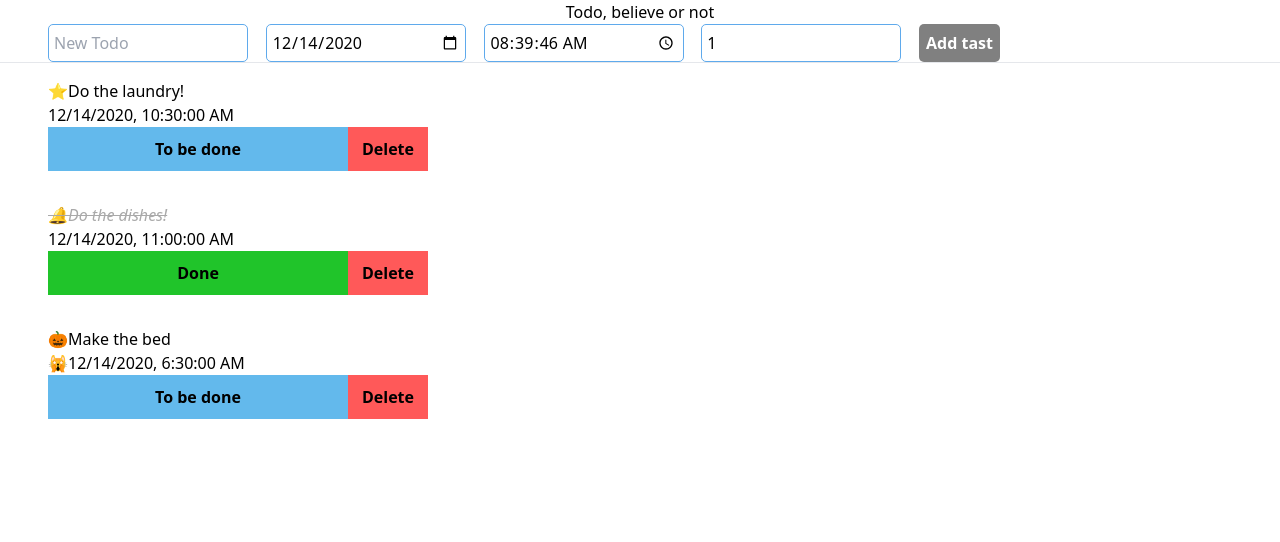
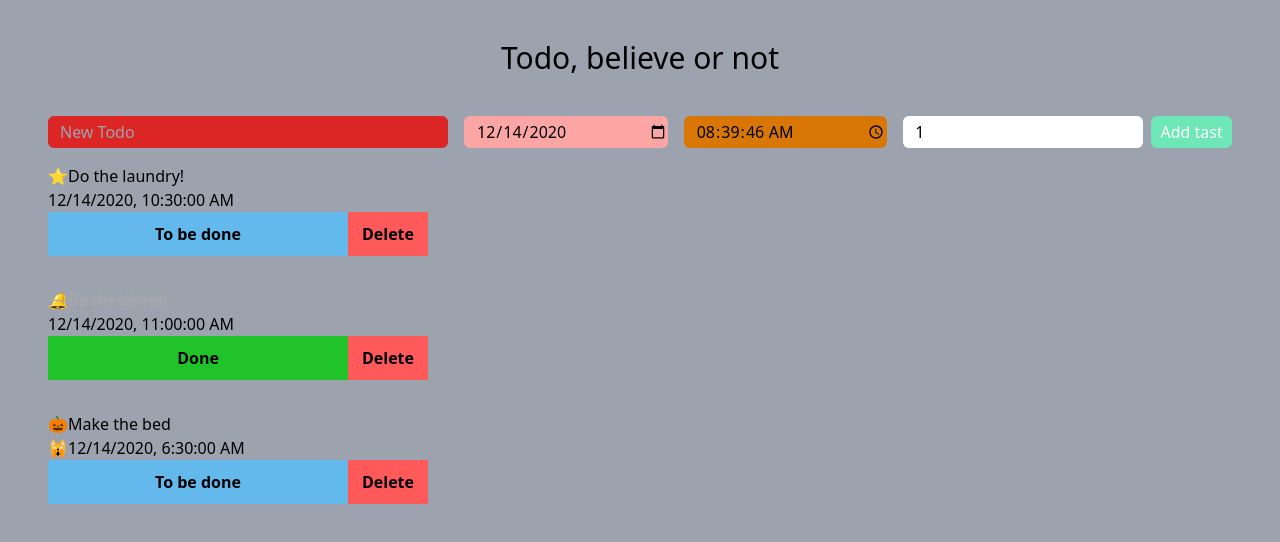
Before and after one commit to Shan-Mi/js4-todo, a React (Create React App) app: page / in a window 1280 px wide. Shown: the top 542 px of the page. Built offline with nearby package versions, Linux system fonts and the light colour scheme.

Commit message:
:lipstick: Replace styled component with tailwind

```diff
--- a/src/App.js
+++ b/src/App.js
@@ -2,11 +2,6 @@ import React, { useState, useEffect } from "react"
 import TodoItem from "./components/Todo/TodoItem"
 import TodoCreate from "./components/Todo/TodoCreate"
 import TaskContext from "./contexts/TaskContext"
-import styled from "styled-components"
-
-const TitleWrapper = styled.h1`
-  text-align: center;
-`
 
 function App() {
   const todoList = [
@@ -33,7 +28,6 @@ function App() {
     },
   ]
 
-  // const [taskList, setTaskList] = useState(todoList)
   const intialState = localStorage.hasOwnProperty("todos")
     ? JSON.parse(localStorage.getItem("todos"))
     : todoList
@@ -46,10 +40,12 @@ function App() {
 
   return (
     <TaskContext.Provider value={{ taskList, setTaskList }}>
-      <div className="">
-        <TitleWrapper>Todo, believe or not</TitleWrapper>
+      <div className="min-h-screen bg-gray-400 overflow-x-hidden">
+        <h1 className="text-black text-3xl text-center py-10">
+          Todo, believe or not
+        </h1>
         <TodoCreate />
-        <hr />
+
         {taskList.map((todoItem) => (
           <TodoItem key={todoItem.id} todoItem={todoItem} />
         ))}
--- a/src/components/Todo/TodoCreate.jsx
+++ b/src/components/Todo/TodoCreate.jsx
@@ -1,31 +1,5 @@
 import React, { useContext, useState, useEffect } from "react"
 import TaskContext from "../../contexts/TaskContext"
-import styled from "styled-components"
-
-const InputWrapper = styled.input`
-  padding: 5px;
-  width: 100%;
-  max-width: 200px;
-  box-sizing: border-box;
-  border-radius: 5px;
-  border: solid 1px #5faaec;
-`
-
-const AddBtn = styled.button`
-  padding: 7px;
-  box-sizing: border-box;
-  border: none;
-  border-radius: 5px;
-  background-color: grey;
-  color: white;
-  font-weight: bold;
-`
-const FormWrapper = styled.form`
-  display: flex;
-  justify-content: space-between;
-  max-width: 1000px;
-  padding-left: 3rem;
-`
 
 const TodoCreate = () => {
   const { taskList, setTaskList } = useContext(TaskContext)
@@ -83,33 +57,44 @@ const TodoCreate = () => {
   }, [taskList])
 
   return (
-    <FormWrapper onSubmit={handleOnSubmit}>
-      <InputWrapper
+    <div className="flex justify-start px-12">
+      <form className="flex justify-start w-full h-8" onSubmit={handleOnSubmit}>
+        <input
+          className="w-2/5 bg-red-600 mr-2 rounded-md pl-3"
           type="text"
           placeholder="New Todo"
           value={task}
           onChange={(e) => setTask(e.target.value)}
         />
-      <InputWrapper
+        <input
+          className="w-50 xl:w-60 bg-red-300 mx-2 rounded-md pl-3"
           type="date"
           placeholder="2020-12-01"
           value={calanderDate}
           onChange={handleOnDateChange}
         />
-      <InputWrapper
+        <input
+          className="w-50 xl:w-60 bg-yellow-600 mx-2 rounded-md pl-3"
           type="time"
           placeholder="12:30"
           value={time}
           onChange={handleOnTimeChange}
         />
-      <InputWrapper
+        <input
+          className="w-1/5 xl:w-60 ml-2 rounded-md pl-3"
           type="text"
           placeholder="priority"
           value={priority}
           onChange={(e) => setPriority(e.target.value)}
         />
-      <AddBtn type="submit">Add tast</AddBtn>
-    </FormWrapper>
+        <button
+          className="bg-green-300 ml-2 w-24 rounded-md text-white"
+          type="submit"
+        >
+          Add tast
+        </button>
+      </form>
+    </div>
   )
 }
 
```
Also changed, not shown: src/styles/index.css (+15 -0 lines). Lines whose indentation alone changed are shown as unchanged.
